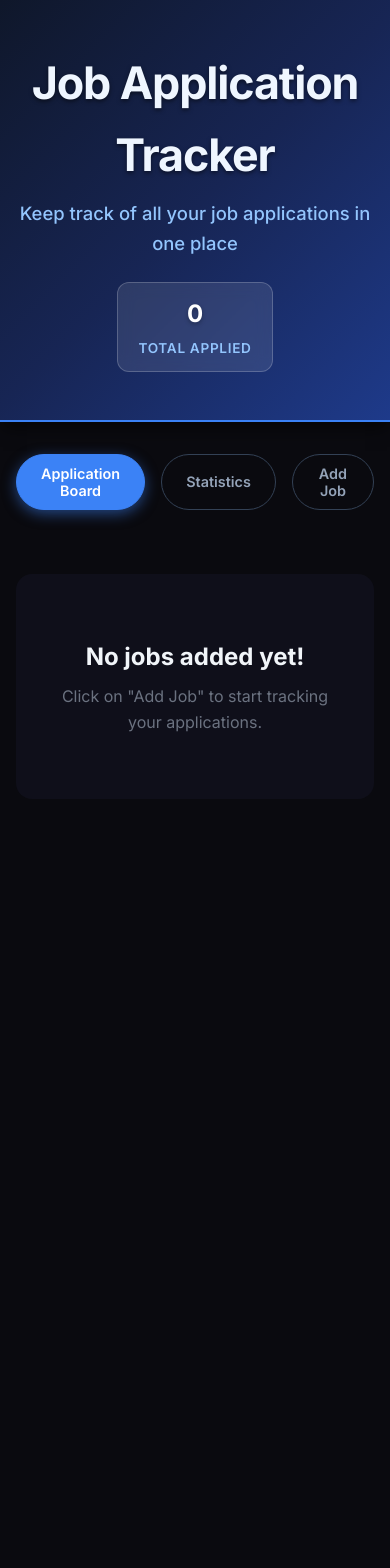
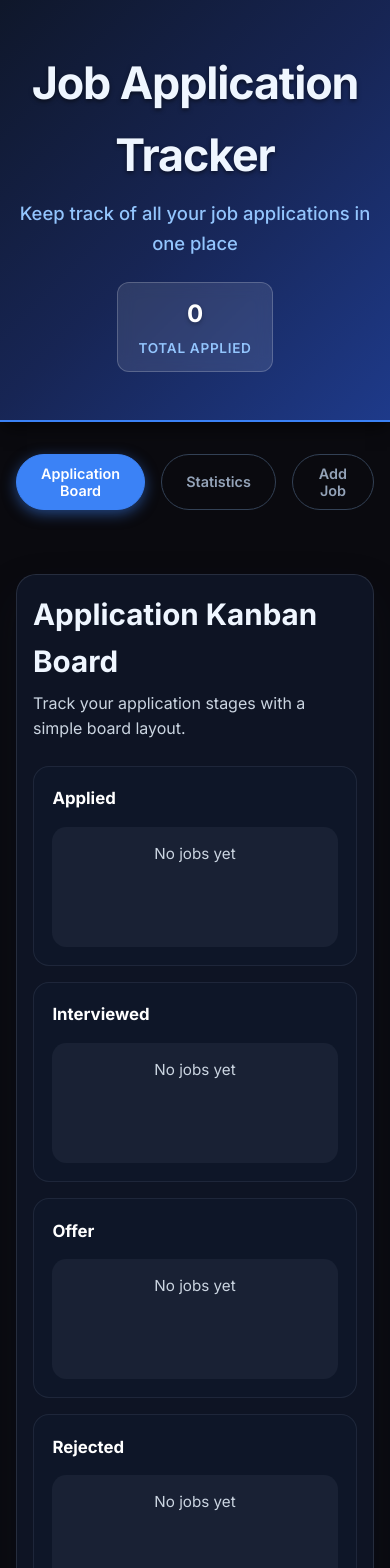
Before and after one commit to yats0x7/HirePath, a React (Vite) app: page / in a window 390 px wide. Shown: the top 1568 px of the page. Before the commit the page ends 844 px from the top, so only its background shows below. Built offline with nearby package versions, Linux system fonts and the light colour scheme.

Commit message:
Add Kanban board UI and connect job data

```diff
--- a/src/App.css
+++ b/src/App.css
@@ -198,6 +198,108 @@ body {
 }
 
 .job-card:nth-child(4n+1) { background: #0c1a2e; border-color: #2563eb; }
+
+/* ── Kanban Board ── */
+.kanban-board {
+  background: rgba(15, 23, 42, 0.8);
+  border: 1px solid rgba(148, 163, 184, 0.18);
+  border-radius: 1.25rem;
+  padding: 1.5rem;
+  box-shadow: 0 20px 40px rgba(15, 23, 42, 0.25);
+}
+
+.kanban-board-header {
+  margin-bottom: 1.5rem;
+}
+
+.kanban-board-header h2 {
+  font-size: 1.85rem;
+  color: #eff6ff;
+  margin-bottom: 0.35rem;
+}
+
+.kanban-board-header p {
+  color: #cbd5e1;
+  max-width: 620px;
+  line-height: 1.6;
+}
+
+.kanban-columns {
+  display: grid;
+  grid-template-columns: repeat(4, minmax(200px, 1fr));
+  gap: 1rem;
+}
+
+.kanban-column {
+  background: rgba(15, 23, 42, 0.95);
+  border: 1px solid rgba(148, 163, 184, 0.12);
+  border-radius: 1rem;
+  padding: 1.15rem;
+  min-height: 180px;
+}
+
+.kanban-column h3 {
+  margin-bottom: 0.9rem;
+  color: #ffffff;
+  font-size: 1.05rem;
+}
+
+.kanban-column-body {
+  background: rgba(148, 163, 184, 0.08);
+  border-radius: 0.9rem;
+  padding: 1rem;
+  min-height: 120px;
+}
+
+.kanban-column-body p {
+  color: #cbd5e1;
+  text-align: center;
+  font-size: 0.95rem;
+  line-height: 1.5;
+}
+
+.kanban-task-list {
+  display: flex;
+  flex-direction: column;
+  gap: 0.85rem;
+}
+
+.kanban-task {
+  background: rgba(255, 255, 255, 0.06);
+  border: 1px solid rgba(148, 163, 184, 0.18);
+  border-radius: 0.85rem;
+  padding: 0.9rem;
+  display: flex;
+  flex-direction: column;
+  gap: 0.2rem;
+}
+
+.kanban-task strong {
+  color: #eff6ff;
+  font-size: 0.98rem;
+}
+
+.kanban-task span {
+  color: #94a3b8;
+  font-size: 0.88rem;
+}
+
+@media (max-width: 1024px) {
+  .kanban-columns {
+    grid-template-columns: repeat(2, minmax(200px, 1fr));
+  }
+}
+
+@media (max-width: 680px) {
+  .kanban-board {
+    padding: 1rem;
+  }
+
+  .kanban-columns {
+    grid-template-columns: 1fr;
+  }
+}
+
 .job-card:nth-child(4n+2) { background: #022c22; border-color: #059669; }
 .job-card:nth-child(4n+3) { background: #1a0e00; border-color: #d97706; }
 .job-card:nth-child(4n+4) { background: #1a0a1a; border-color: #9333ea; }
--- a/src/App.jsx
+++ b/src/App.jsx
@@ -80,31 +80,10 @@ export default function App() {
       <main className="main-content">
         {activeTab === 'add' ? (
           <JobForm onAddJob={addJob} />
-        ) : jobs.length === 0 ? (
-          <div className="no-jobs-message">
-            <h2>No jobs added yet!</h2>
-            <p>Click on "Add Job" to start tracking your applications.</p>
-          </div>
         ) : (
           <div className="view-container">
-            {activeTab === 'kanban' && (
-              <div className="jobs-list">
-                <h2>All Applications</h2>
-                <div className="jobs-grid">
-                  {jobs.map(job => (
-                    <JobCard
-                      key={job.id}
-                      job={job}
-                      onDelete={deleteJob}
-                      onStatusUpdate={updateJobStatus}
-                    />
-                  ))}
-                </div>
-              </div>
-            )}
-            {activeTab === 'stats' && (
-              <StatsDashboard jobs={jobs} />
-            )}
+            {activeTab === 'kanban' && <KanbanBoard jobs={jobs} />}
+            {activeTab === 'stats' && <StatsDashboard jobs={jobs} />}
           </div>
         )}
       </main>
--- a/src/components/KanbanBoard.jsx
+++ b/src/components/KanbanBoard.jsx
@@ -1,8 +1,27 @@
-export default function KanbanBoard({ jobs, onStatusChange, onDelete }) {
+const columns = [
+  { title: 'Applied', note: 'No jobs yet' },
+  { title: 'Interviewed', note: 'No jobs yet' },
+  { title: 'Offer', note: 'No jobs yet' },
+  { title: 'Rejected', note: 'No jobs yet' }
+]
+
+export default function KanbanBoard() {
   return (
-    <div className="kanban-board">
-      <h2>Kanban Board</h2>
-      <p>Jobs count: {jobs.length}</p>
-    </div>
+    <section className="kanban-board">
+      <div className="kanban-board-header">
+        <h2>Application Kanban Board</h2>
+        <p>Track your application stages with a simple board layout.</p>
+      </div>
+      <div className="kanban-columns">
+        {columns.map((column) => (
+          <div key={column.title} className="kanban-column">
+            <h3>{column.title}</h3>
+            <div className="kanban-column-body">
+              <p>{column.note}</p>
+            </div>
+          </div>
+        ))}
+      </div>
+    </section>
   )
 }
```
